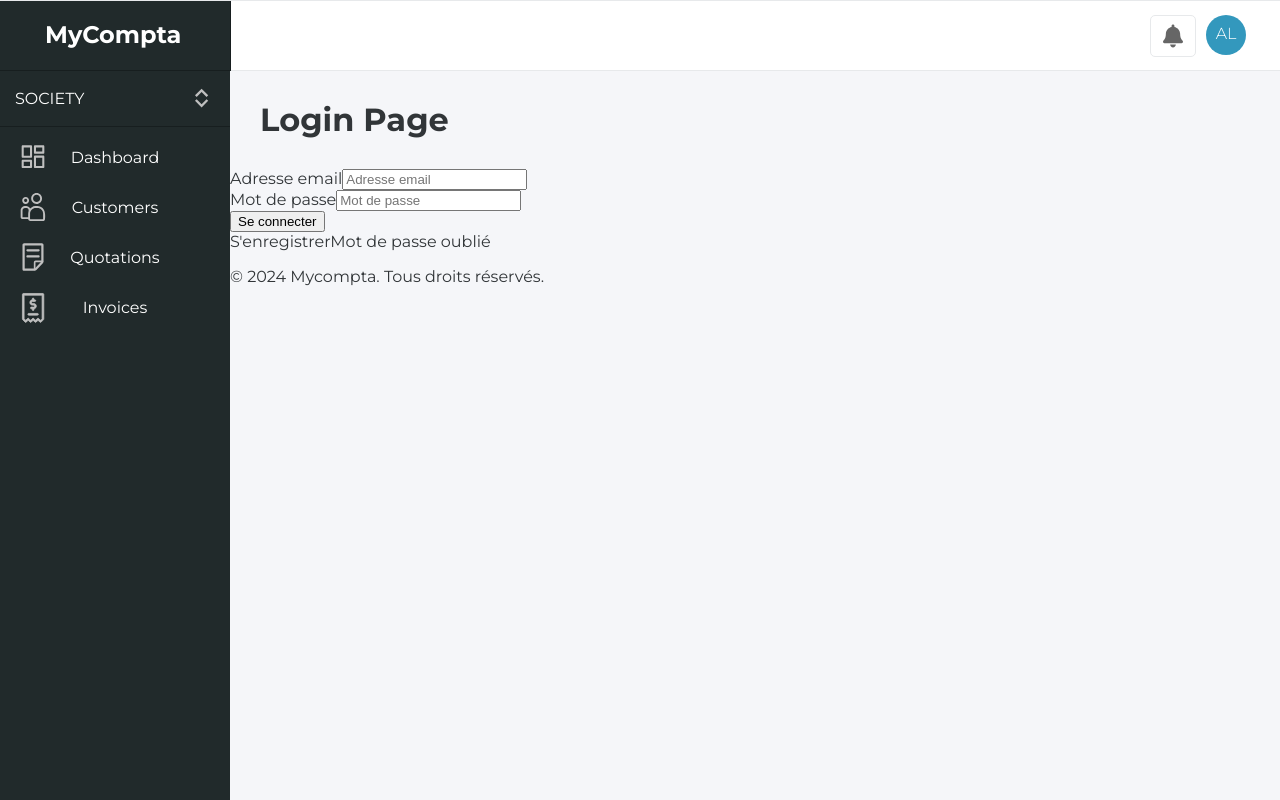
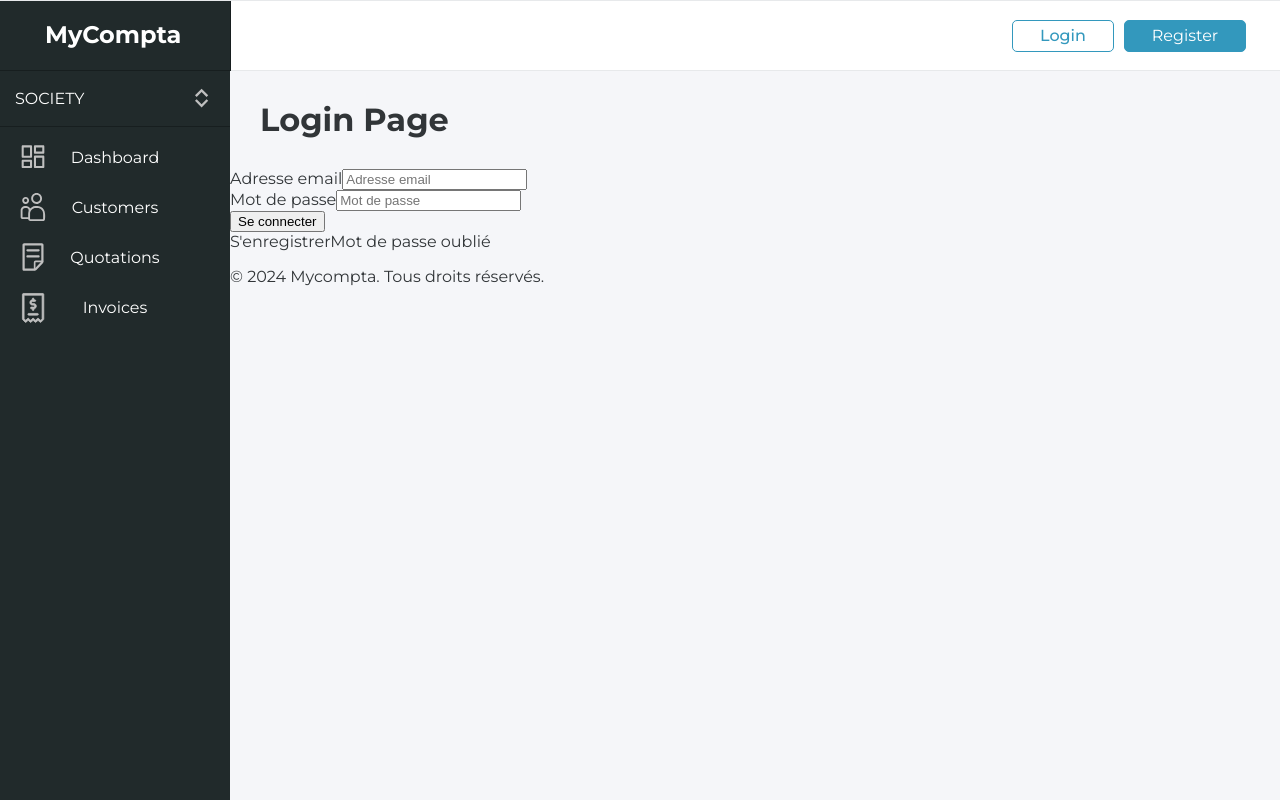
Before and after one commit to MyCompta/MyCompta_front, a React (Vite) app: page /login in a window 1280 px wide. Built offline with nearby package versions, Linux system fonts and the light colour scheme; a web font is replaced by a local one.

Commit message:
close popup when click outside of it

```diff
--- a/src/components/navbar/TopNavbarDashboard.scss
+++ b/src/components/navbar/TopNavbarDashboard.scss
@@ -101,6 +101,31 @@
       font-weight: 300;
     }
   }
+
+  &__login {
+    width: 100px;
+    color: $second-color;
+    text-align: center;
+    height: 30px;
+    border-radius: 5px;
+    font-weight: 500;
+    line-height: 30px;
+    margin: 10px 5px;
+    border: 1px solid $second-color;
+  }
+
+  &__register {
+    width: 120px;
+    background-color: $second-color;
+    color: #fff !important;
+    text-align: center;
+    height: 30px;
+    border-radius: 5px;
+    font-weight: 400;
+    line-height: 30px;
+    margin: 10px 5px;
+    border: 1px solid $second-color;
+  }
 }
 
 .popup-profile {
--- a/src/components/navbar/TopNavbarDashboard.tsx
+++ b/src/components/navbar/TopNavbarDashboard.tsx
@@ -1,4 +1,4 @@
-import { useEffect, useState } from "react";
+import { useEffect, useState, useRef } from "react";
 import "./TopNavbarDashboard.scss";
 import { FaBell } from "react-icons/fa";
 import { Link, useNavigate } from "react-router-dom";
@@ -12,14 +12,32 @@ import LeftNavbardashboard from "./LeftNavbarDashboard";
 const TopNavbarDashboard = ({ onToggle }: any) => {
   const [isProfilePopupOpen, setIsProfilePopupOpen] = useState(false);
   const [isHamburgerOpen, setHamburgerOpen] = useState(false);
+  const profilePopupRef = useRef(null);
 
-  const handleProfileClick = () => {
+  const handleProfileClick = (event) => {
+    event.stopPropagation();
     setIsProfilePopupOpen(!isProfilePopupOpen);
   };
 
   const handleAutoCloseProfilPopup = () => {
     setIsProfilePopupOpen(false);
   };
+
+  useEffect(() => {
+    const handleClickOutsideProfilePopup = (event) => {
+      if (
+        profilePopupRef.current &&
+        !profilePopupRef.current.contains(event.target)
+      ) {
+        setIsProfilePopupOpen(false);
+      }
+    };
+
+    document.addEventListener("click", handleClickOutsideProfilePopup);
+    return () => {
+      document.removeEventListener("click", handleClickOutsideProfilePopup);
+    };
+  }, [profilePopupRef]);
 
   useEffect(() => {
     onToggle(isHamburgerOpen);
@@ -32,6 +50,8 @@ const TopNavbarDashboard = ({ onToggle }: any) => {
         <div className="top-navbar__logo">
           <p>MyCompta</p>
         </div>
+
+        {Cookies.get("token") ? (
           <div className="right-box">
             <div className="right-box__notification">
               <FaBell />
@@ -40,8 +60,22 @@ const TopNavbarDashboard = ({ onToggle }: any) => {
               <p>AL</p>
             </div>
           </div>
+        ) : (
+          <div className="right-box">
+            <Link to="/login" className="right-box__login">
+              Login
+            </Link>
+            <Link to="/register" className="right-box__register">
+              Register
+            </Link>
+          </div>
+        )}
+
         {isProfilePopupOpen && (
-          <PopupProfile onCloseProfilPopup={handleAutoCloseProfilPopup} />
+          <PopupProfile
+            onCloseProfilPopup={handleAutoCloseProfilPopup}
+            profilePopupRef={profilePopupRef}
+          />
         )}
       </div>
       <LeftNavbardashboard />
@@ -51,7 +85,7 @@ const TopNavbarDashboard = ({ onToggle }: any) => {
 
 export default TopNavbarDashboard;
 
-export const PopupProfile = ({ onCloseProfilPopup }: any) => {
+export const PopupProfile = ({ onCloseProfilPopup, profilePopupRef }: any) => {
   const navigate = useNavigate();
   const handleLogout = () => {
     Cookies.remove("token");
@@ -59,7 +93,7 @@ export const PopupProfile = ({ onCloseProfilPopup }: any) => {
     navigate("/");
   };
   return (
-    <div className="popup-profile">
+    <div className="popup-profile" ref={profilePopupRef}>
       <img src={tic} alt="tic" />
       <Link to="/profile">
         <CgProfile />
```
Lines whose indentation alone changed are shown as unchanged.
